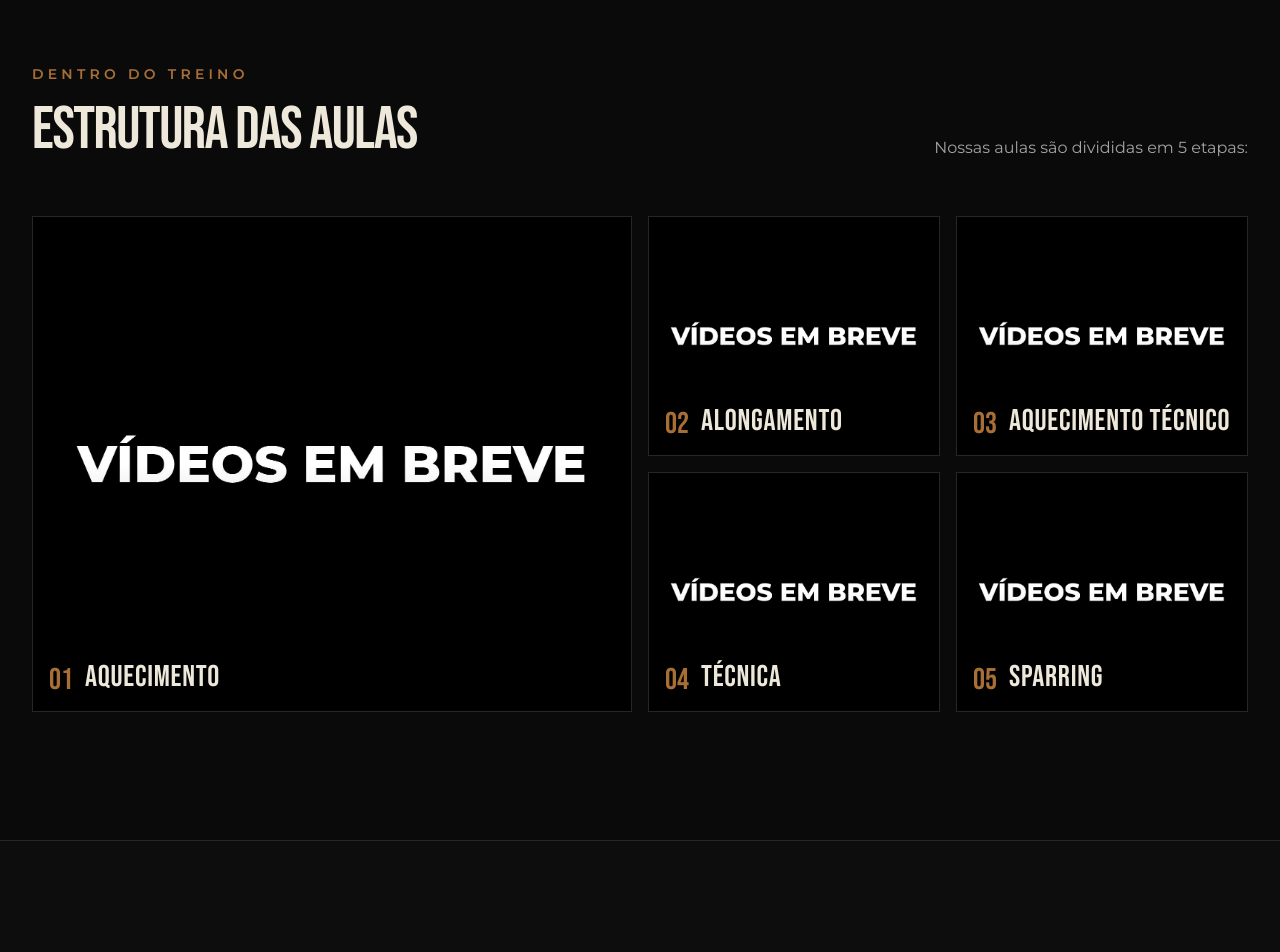
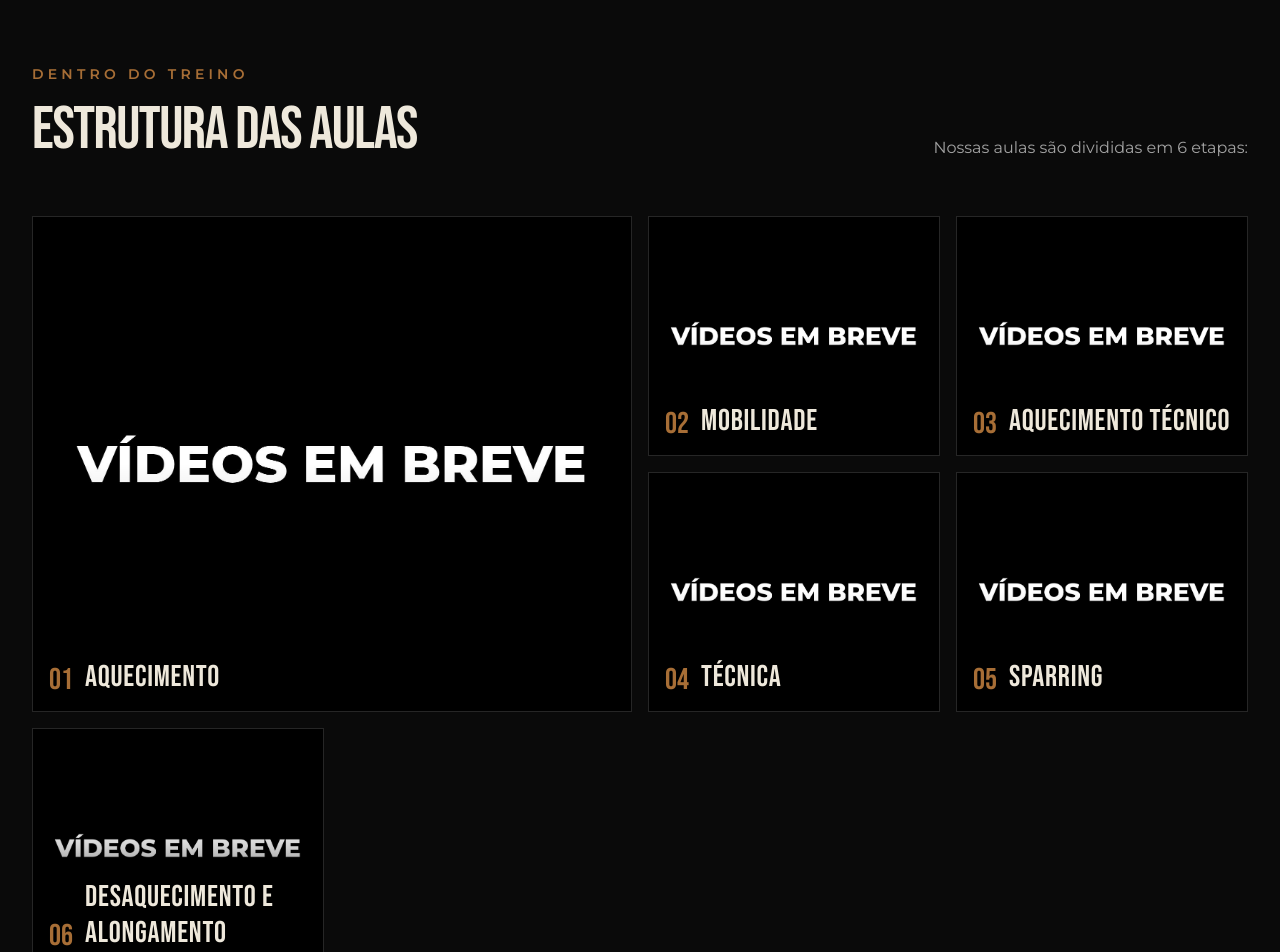
Before and after one commit to RoneAlexandre/personal, a React (Create React App) app in the folder frontend/: page / in a window 1280 px wide. Shown: the part 7600-8552 px from the top of the page. Built offline with nearby package versions, Linux system fonts and the light colour scheme.

Commit message:
adição bloco

```diff
--- a/frontend/src/components/Gallery.jsx
+++ b/frontend/src/components/Gallery.jsx
@@ -8,7 +8,7 @@ export const Gallery = () => (
                 <SectionHeader kicker="Dentro do treino" title="Estrutura das aulas" />
                 <Reveal delay={0.2}>
                     <p className="text-neutral-400 text-sm sm:text-base max-w-sm md:text-right">
-                        Nossas aulas são divididas em 5 etapas:
+                        Nossas aulas são divididas em 6 etapas:
                     </p>
                 </Reveal>
             </div>
--- a/frontend/src/data/content.js
+++ b/frontend/src/data/content.js
@@ -52,7 +52,7 @@ export const IMAGES = {
         {
             url: estruturaFoto,
             alt: "Estrutura de treino",
-            step: "Alongamento",
+            step: "Mobilidade",
             span: "",
         },
         {
@@ -71,6 +71,12 @@ export const IMAGES = {
             url: estruturaFoto,
             alt: "Estrutura de treino",
             step: "Sparring",
+            span: "",
+        },
+        {
+            url: estruturaFoto,
+            alt: "Estrutura de treino",
+            step: "Desaquecimento e alongamento",
             span: "",
         },
     ],
```
